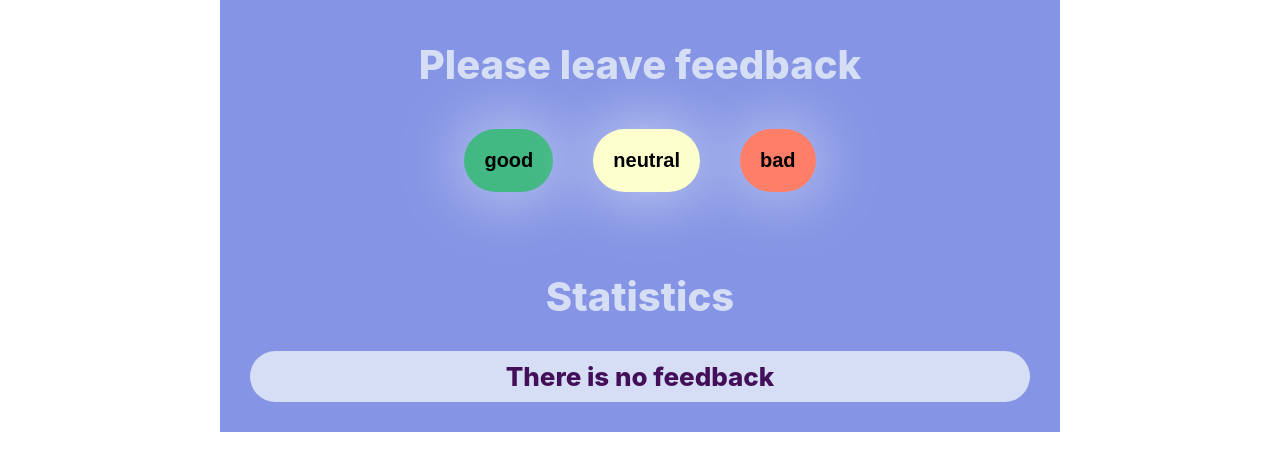
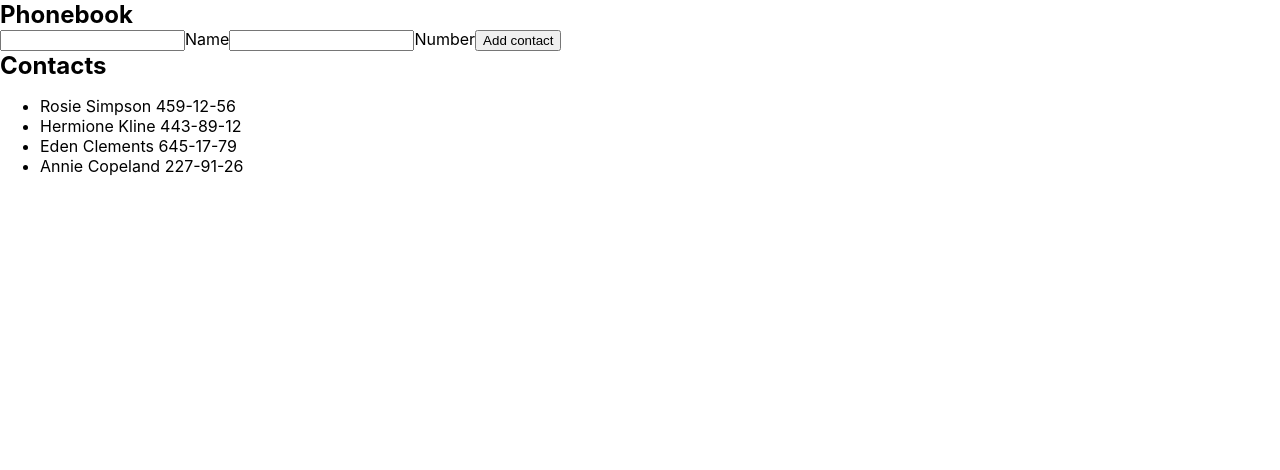
Before and after one commit to MishaHryvinskyi/Train, a React (Create React App) app: page / in a window 1280 px wide. Shown: the top 470 px of the page. Built offline with nearby package versions, Linux system fonts and the light colour scheme.

Commit message:
Phoonebook

```diff
--- a/package.json
+++ b/package.json
@@ -9,6 +9,7 @@
     "@testing-library/jest-dom": "^5.16.3",
     "@testing-library/react": "^12.1.4",
     "@testing-library/user-event": "^13.5.0",
+    "nanoid": "^5.0.5",
     "react": "^18.1.0",
     "react-dom": "^18.1.0",
     "react-scripts": "5.0.1",
--- /dev/null
+++ b/src/components/AppPhoneBook.jsx
@@ -0,0 +1,82 @@
+import React,{ Component } from "react";
+import { nanoid } from "nanoid";
+
+class AppPhoneBook extends Component {
+  state = {
+    contacts: [
+        {id: 'id-1', name: 'Rosie Simpson', number: '459-12-56'},
+        {id: 'id-2', name: 'Hermione Kline', number: '443-89-12'},
+        {id: 'id-3', name: 'Eden Clements', number: '645-17-79'},
+        {id: 'id-4', name: 'Annie Copeland', number: '227-91-26'},
+    ],
+    name: '',
+    number: ''
+  }
+
+  createContact = ({ target }) => {
+    this.setState({
+        [target.name]: target.value,
+    })
+  }
+
+  handleSubmit = (event) => {
+    event.preventDefault();
+    this.createUser({
+        id: nanoid(),
+        name: this.state.name,
+        number: this.state.number,
+    })
+  }
+
+  createUser = (data) => {
+    console.log("d",data)
+  }
+
+ render() {
+    const { contacts } = this.state;
+  return (
+    <div>
+      <h2>Phonebook</h2>
+      <form onSubmit={this.handleSubmit}>
+        <label htmlFor="name">
+            <input
+                id="name"
+                type="text"
+                name="name"
+                required
+                onChange={this.createContact}
+                value={this.state.name}
+            />
+            Name
+        </label>
+
+        <label htmlFor="number">
+            <input
+                id="number"
+                type="text"
+                name="number"
+                required
+                onChange={this.createContact}
+                value={this.state.number}
+            />
+            Number
+        </label>
+
+        <button onClick={this.createContact} type="submit">Add contact</button>
+      </form>
+      <h2>Contacts</h2>
+      <ul>
+        {contacts.map(({ id, name, number}) => (
+        <li key={id}>
+            <p>
+                <span>{name}</span> <span>{number}</span>
+            </p>
+        </li>
+        ))}
+      </ul>
+    </div>
+  )
+ }
+};
+
+export default AppPhoneBook;
--- a/src/index.js
+++ b/src/index.js
@@ -1,10 +1,10 @@
 import React from 'react';
 import ReactDOM from 'react-dom/client';
-import  App  from 'components/App';
+import  AppPhoneBook  from 'components/AppPhoneBook';
 import './index.css';
 
 ReactDOM.createRoot(document.getElementById('root')).render(
   <React.StrictMode>
-    <App />
+    <AppPhoneBook />
   </React.StrictMode>
 );
```
Also changed, not shown: 1 other file (tests, documents, lock files or other folders).
